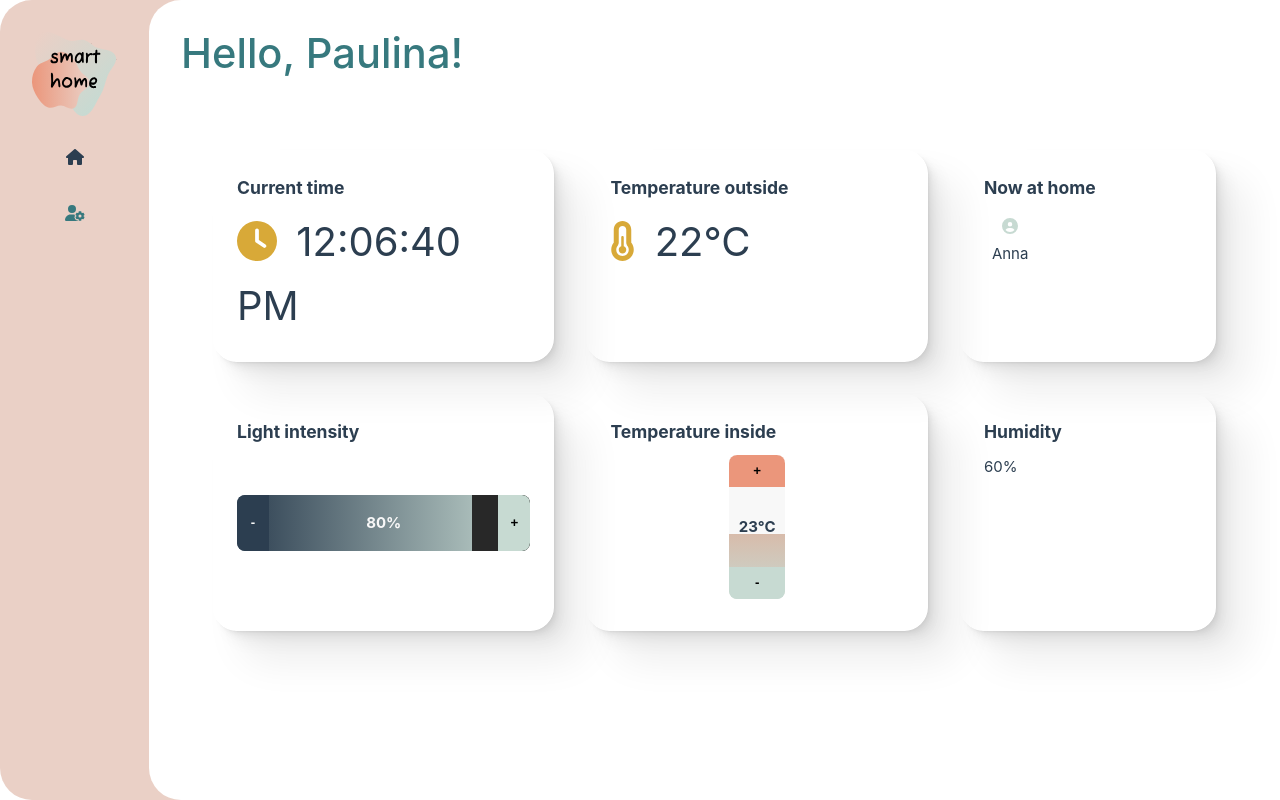
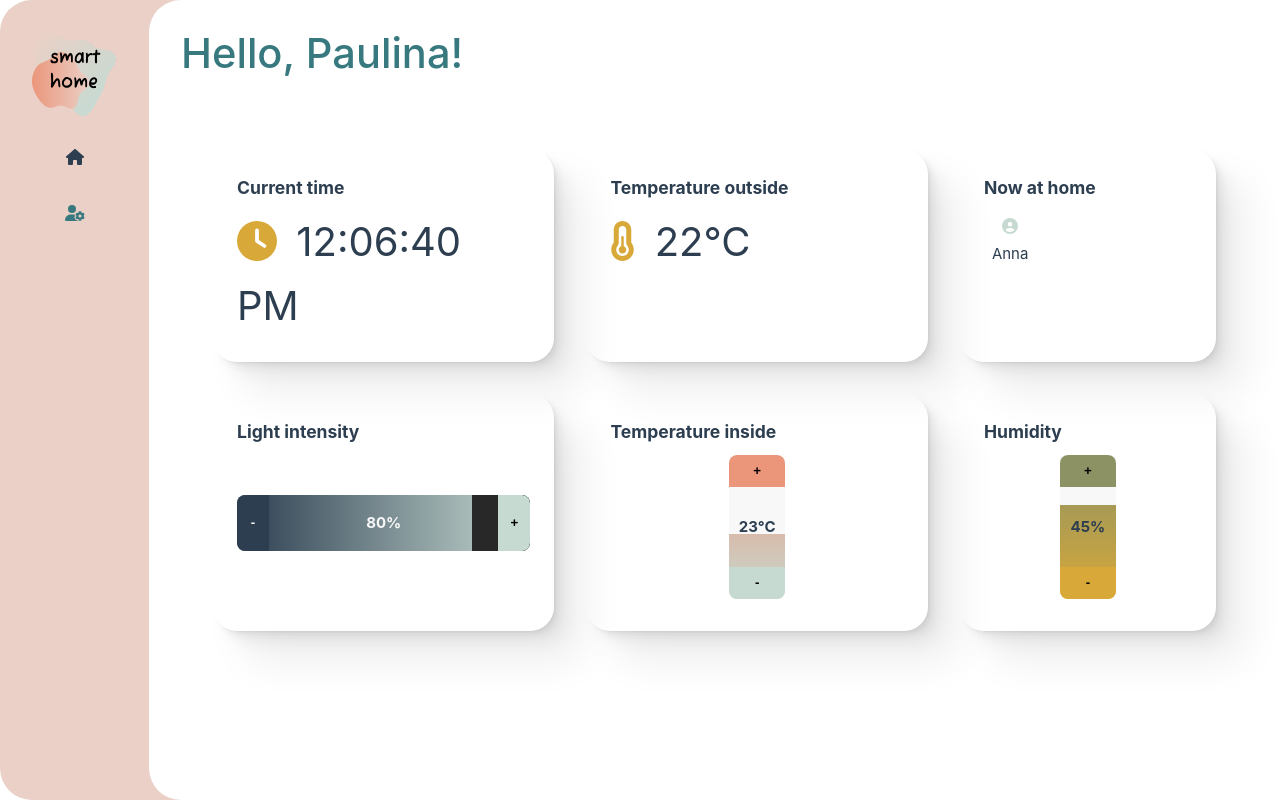
Before and after one commit to iniluap/smarthome-dashboard, a Vue app: page / in a window 1280 px wide. Built offline with nearby package versions, Linux system fonts and the light colour scheme.

Commit message:
Reuse temp control for humidity control

```diff
--- a/src/assets/base.css
+++ b/src/assets/base.css
@@ -46,6 +46,7 @@
 
   --temperature-control-height: 55%;
   --light-control-width: 80%;
+  --humidity-control-height: 35%;
 }
 
 @media (prefers-color-scheme: dark) {
--- a/src/components/HumidityControl.vue
+++ b/src/components/HumidityControl.vue
@@ -1,10 +1,100 @@
 <script setup lang="ts">
-const airHumidity = 60;
+import { ref } from "vue";
+const airHumidity = ref(45);
+const maxHumidity = 50;
+const minHumidity = 30;
+let humidityIndicator = 35;
+
+function increaseHumidity(): void {
+  if (airHumidity.value !== maxHumidity) {
+    airHumidity.value++;
+    updateHumidity(3);
+  } else {
+    airHumidity.value;
+  }
+}
+
+function decreaseHumidity(): void {
+  if (airHumidity.value !== minHumidity) {
+    airHumidity.value--;
+    updateHumidity(-3);
+  } else {
+    airHumidity.value;
+  }
+}
+
+function updateHumidity(valueToChange: number): void {
+  const root = document.documentElement;
+  humidityIndicator = humidityIndicator - valueToChange;
+  root.style.setProperty("--humidity-control-height", `${humidityIndicator}%`);
+}
 </script>
 
 <template>
   <section class="box">
     <h3>Humidity</h3>
-    <p>{{ airHumidity }}%</p>
+     <div class="humidity-control">
+      <button class="control-button increase" @click="increaseHumidity">
+        +
+      </button>
+      <p class="humidity">{{ airHumidity }}%</p>
+      <button class="control-button decrease" @click="decreaseHumidity">
+        -
+      </button>
+    </div>
   </section>
 </template>
+
+<style scoped>
+.humidity-control {
+  margin: 0.5rem auto;
+  position: relative;
+  width: 3.5rem;
+  height: 9rem;
+  display: grid;
+  grid-template-rows: 2rem 1fr 2rem;
+  grid-template-areas:
+    "increase"
+    "humidity"
+    "decrease";
+  background: linear-gradient(to top, var(--color-mustard), var(--color-sage));
+  border-radius: 0.5rem;
+  overflow: hidden;
+  text-align: center;
+}
+
+.humidity-control::after {
+  content: "";
+  position: absolute;
+  top: 0;
+  left: 0;
+  width: 100%;
+  height: var(--humidity-control-height);
+  background-color: var(--color-background-soft);
+  z-index: 1;
+}
+
+.control-button {
+  border: none;
+  position: relative;
+  z-index: 2;
+}
+
+.control-button.increase {
+  border-top-left-radius: 0.5rem;
+  border-top-right-radius: 0.5rem;
+  background-color: var(--color-sage);
+}
+
+.control-button.decrease {
+  border-bottom-left-radius: 0.5rem;
+  border-bottom-right-radius: 0.5rem;
+  background-color: var(--color-mustard);
+}
+
+.humidity {
+  align-self: center;
+  font-weight: bold;
+  z-index: 2;
+}
+</style>
```
